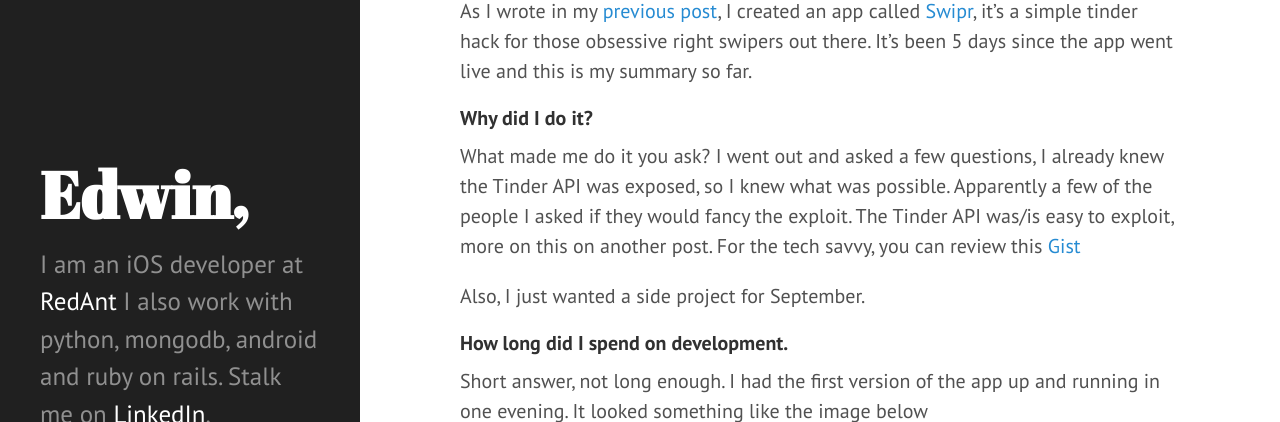
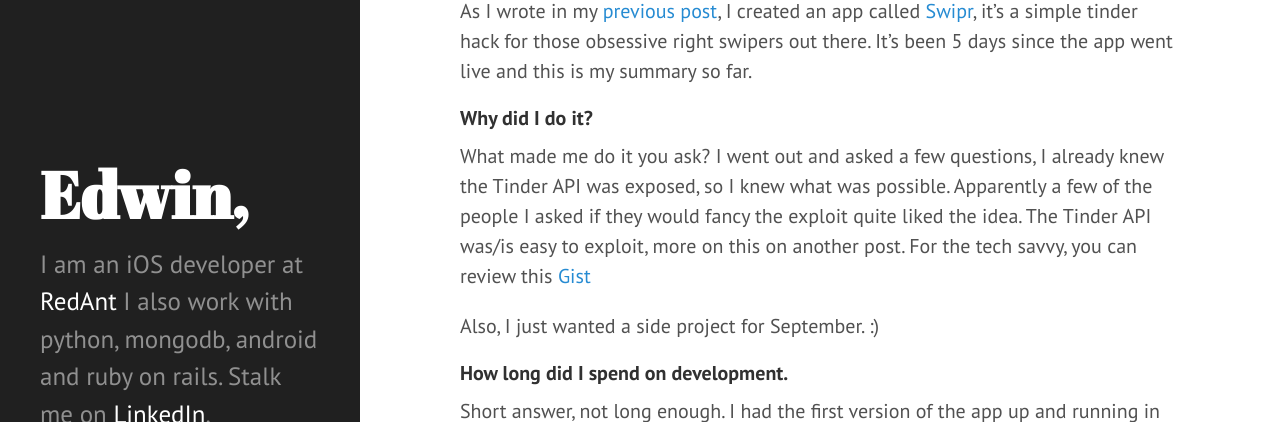
Before and after one commit to edwinbosire/edwinbosire.github.io, a Jekyll site: the page built from _posts/2014-10-04-why_did_i_do_it.md, in a window 1280 px wide and 900 px high, scrolled down 698 px, cut to the strip 117-539 px from the top of the window. Built offline with Jekyll 4.4.1, drawn with Linux system fonts in a browser that asks for light colours; some of the changed text lies outside the part shown.

Commit message:
Update 2014-10-04-why_did_i_do_it.md
Edited the blog post on why i did it

```diff
--- a/_posts/2014-10-04-why_did_i_do_it.md
+++ b/_posts/2014-10-04-why_did_i_do_it.md
@@ -10,9 +10,9 @@ categories: iOS Side-Projects
 As I wrote in my [previous post](http://edwinbosire.github.io/ios/side-projects/2014/10/01/Swipr/), I created an app called [Swipr](https://itunes.apple.com/gb/app/swipr-auto-liker-for-tinder/id919218867?mt=8), it's a simple tinder hack for those obsessive right swipers out there. It's been 5 days since the app  went live and this is my summary so far.
 
 ##### Why did I do it?
-What made me do it you ask? I went out and asked a few questions, I already knew the Tinder API was exposed, so I knew what was possible. Apparently a few of the people I asked if they would fancy the exploit. The Tinder API was/is easy to exploit, more on this on another post. For the tech savvy, you can review this [Gist](https://gist.github.com/rtt/10403467)
+What made me do it you ask? I went out and asked a few questions, I already knew the Tinder API was exposed, so I knew what was possible. Apparently a few of the people I asked if they would fancy the exploit quite liked the idea. The Tinder API was/is easy to exploit, more on this on another post. For the tech savvy, you can review this [Gist](https://gist.github.com/rtt/10403467)
 
-Also, I just wanted a side project for September.
+Also, I just wanted a side project for September. :)
 
 #### How long did I spend on development.
 
```
Also changed, not shown: other parts of _posts/2014-10-04-why_did_i_do_it.md (+2 -2 lines).
